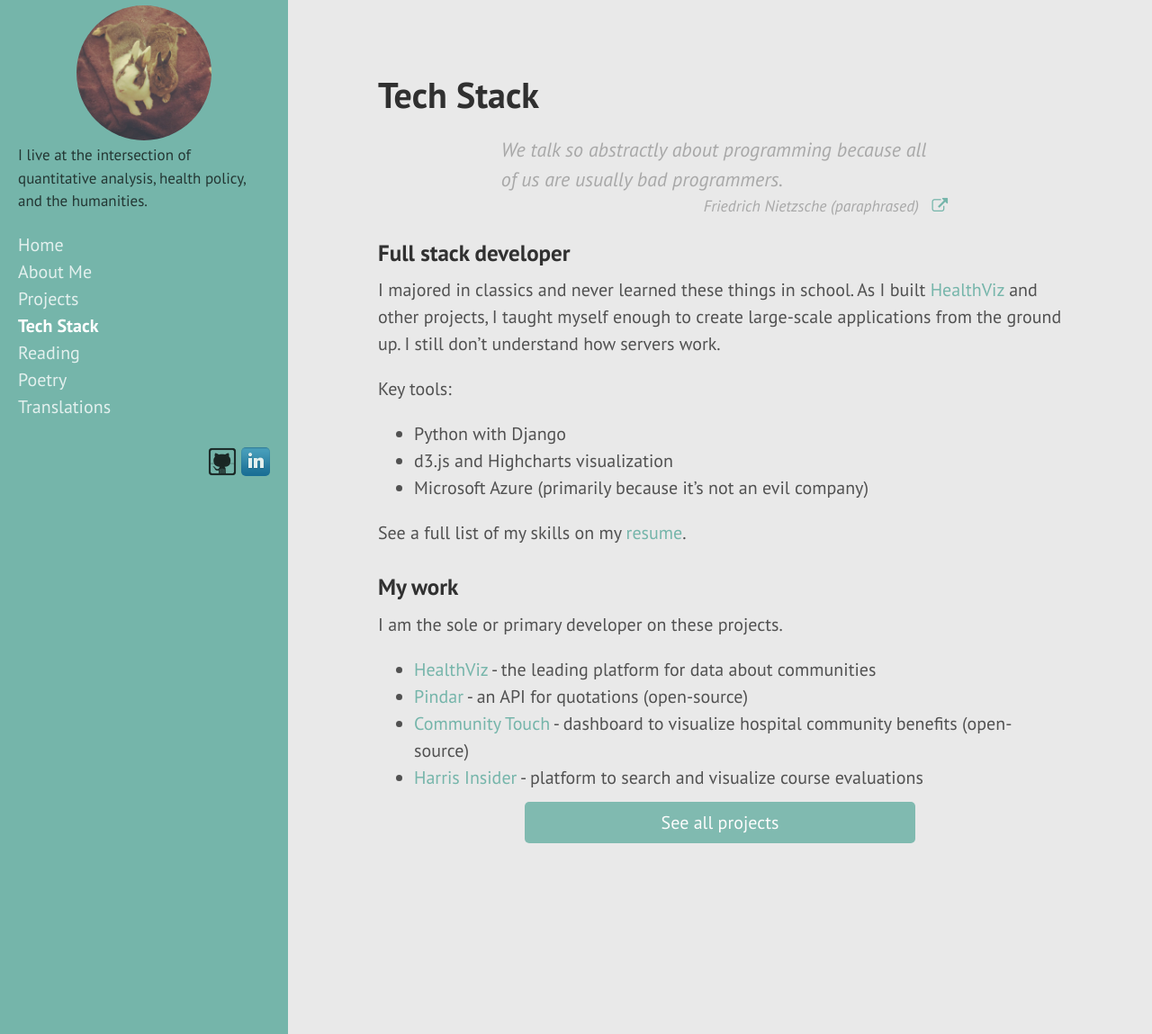
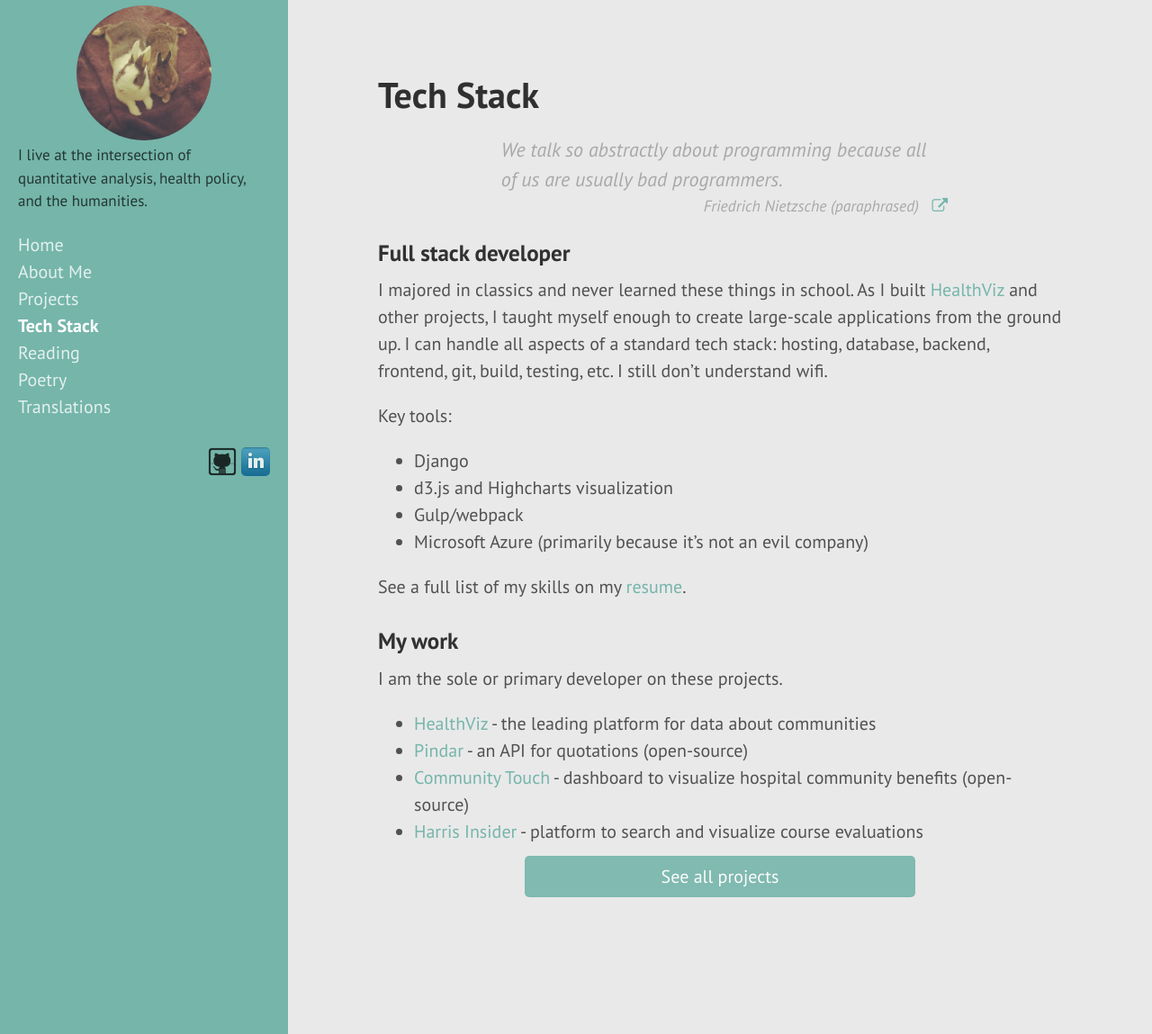
Before and after one commit to jcgiuffrida/jcgiuffrida.github.io, a Jekyll site: the page built from tools.html, in a window 1280 px wide and 1149 px high. Shown: the whole window at 90% size. Built offline with Jekyll 4.4.1, drawn with Linux system fonts in a browser that asks for light colours; nearby versions of some CDN libraries.

Commit message:
Update to tools

```diff
--- a/tools.html
+++ b/tools.html
@@ -8,12 +8,13 @@ title: Tech Stack
 </div>
 
 <h3>Full stack developer</h3>
-<p>I majored in classics and never learned these things in school. As I built <a href="https://healthviz.org">HealthViz</a> and other projects, I taught myself enough to create large-scale applications from the ground up. I still don&rsquo;t understand how servers work.</p>
+<p>I majored in classics and never learned these things in school. As I built <a href="https://healthviz.org">HealthViz</a> and other projects, I taught myself enough to create large-scale applications from the ground up. I can handle all aspects of a standard tech stack: hosting, database, backend, frontend, git, build, testing, etc. I still don&rsquo;t understand wifi.</p>
 
 <p>Key tools:</p>
 <ul>
-  <li>Python with Django</li>
+  <li>Django</li>
   <li>d3.js and Highcharts visualization</li>
+  <li>Gulp/webpack</li>
   <li>Microsoft Azure (primarily because it&rsquo;s not an evil company)</li>
 </ul>
 
```
Also changed, not shown: 1 other file.
